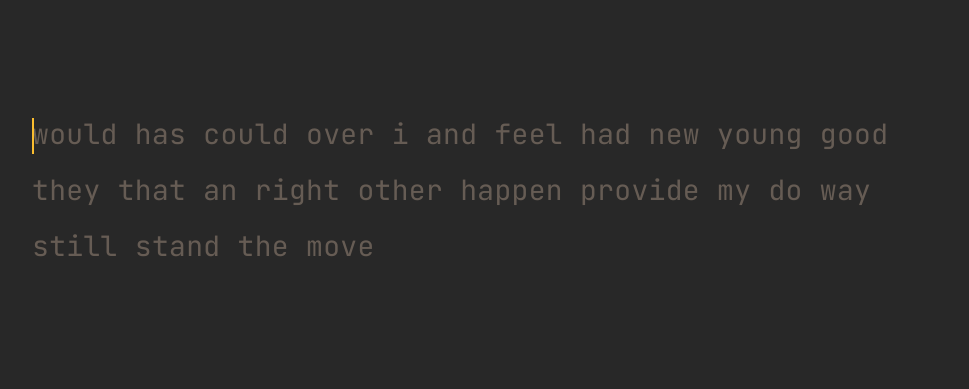
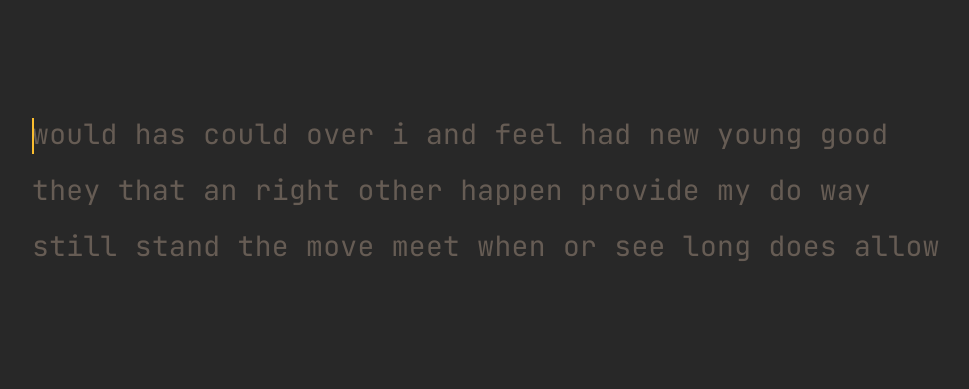
Before and after one commit to rpasetes/typegarden, a website built with Vite: page index.html in a window 1280 px wide. Shown: the part 194-583 px from the top of the page, without its empty margins (140-1109 px from the left). Built offline with nearby package versions, Linux system fonts and the light colour scheme.

Commit message:
Add 3-line viewport with smooth scrolling

```diff
--- a/src/main.ts
+++ b/src/main.ts
@@ -3,7 +3,7 @@ import { startTyping, calculateWPM, calculateAccuracy } from './typing.ts';
 import type { TypingState } from './typing.ts';
 import { loadGarden, initGarden, saveGarden, addRun } from './garden.ts';
 import type { GardenState } from './garden.ts';
-import { render, renderStats, initCursorIdleDetection } from './ui.ts';
+import { render, renderStats, initCursorIdleDetection, resetScroll } from './ui.ts';
 import { generateWords } from './words.ts';
 
 // Initialize garden state (load from localStorage or create fresh)
@@ -37,10 +37,11 @@ function onRunComplete(state: TypingState): void {
 function startNewRun(): void {
   // Render fresh UI
   render(garden);
+  resetScroll();
 
-  // Generate words — for now, 25 common words
+  // Generate words — for now, 50 common words
   // TODO: Tutorial flow will replace this
-  const words = generateWords({ type: 'common', count: 25 });
+  const words = generateWords({ type: 'common', count: 50 });
 
   // Start typing session
   startTyping(words, onRunComplete);
--- a/src/style.css
+++ b/src/style.css
@@ -57,9 +57,12 @@ body {
   gap: 2rem;
 }
 
-/* Typing Area */
+/* Typing Area — acts as the viewport */
 .typing-area {
   position: relative;
+  /* Viewport clips to 3 lines */
+  max-height: calc(var(--font-size-words) * var(--line-height-words) * 3);
+  overflow: hidden;
 }
 
 .words {
@@ -67,9 +70,8 @@ body {
   font-size: var(--font-size-words);
   line-height: var(--line-height-words);
   user-select: none;
-  /* Constrain to 3 lines */
-  max-height: calc(var(--font-size-words) * var(--line-height-words) * 3);
-  overflow: hidden;
+  /* Content scrolls via transform */
+  transition: transform 0.15s ease-out;
 }
 
 .word {
--- a/src/ui.ts
+++ b/src/ui.ts
@@ -116,13 +116,14 @@ export function renderWords(state: TypingState): void {
 
   wordsEl.innerHTML = wordElements.join(' ');
 
-  // Position the cursor
+  // Scroll first, then position cursor (so cursor reflects post-scroll position)
+  scrollToCurrentWord();
   updateCursorPosition(cursorAtEnd);
 }
 
 function updateCursorPosition(atEnd: boolean): void {
   const cursor = document.getElementById('cursor');
-  const target = document.querySelector('[data-cursor-target="true"]');
+  const target = document.querySelector('[data-cursor-target="true"]') as HTMLElement | null;
   const wordsEl = document.getElementById('words');
 
   if (!cursor || !wordsEl) return;
@@ -132,14 +133,53 @@ function updateCursorPosition(atEnd: boolean): void {
     return;
   }
 
-  const wordsRect = wordsEl.getBoundingClientRect();
-  const targetRect = target.getBoundingClientRect();
+  // Use offsetTop/offsetLeft which ignore transforms
+  // Then manually account for the scroll offset
+  const style = getComputedStyle(wordsEl);
+  const lineHeightPx = parseFloat(style.lineHeight);
+  const scrollOffset = scrolledToLine * lineHeightPx;
+
+  // Calculate cursor position directly from offset values
+  const targetLeft = target.offsetLeft;
+  const targetTop = target.offsetTop - scrollOffset;
 
   cursor.style.opacity = '1';
-  // Position at right edge if at end of typed content, otherwise left edge
-  const leftPos = atEnd ? targetRect.right - wordsRect.left : targetRect.left - wordsRect.left;
-  cursor.style.left = `${leftPos}px`;
-  cursor.style.top = `${targetRect.top - wordsRect.top}px`;
+  cursor.style.left = atEnd
+    ? `${targetLeft + target.offsetWidth}px`
+    : `${targetLeft}px`;
+  cursor.style.top = `${targetTop}px`;
+}
+
+// Track which line we're scrolled to (persists across renders)
+let scrolledToLine = 0;
+
+export function resetScroll(): void {
+  scrolledToLine = 0;
+}
+
+function scrollToCurrentWord(): void {
+  const wordsEl = document.getElementById('words');
+  const currentWord = document.querySelector('.word.current') as HTMLElement | null;
+
+  if (!wordsEl || !currentWord) return;
+
+  // Get line height in pixels
+  const style = getComputedStyle(wordsEl);
+  const lineHeightPx = parseFloat(style.lineHeight);
+
+  // offsetTop gives position in natural document flow (ignores transforms)
+  const wordTop = currentWord.offsetTop;
+  const currentLine = Math.floor(wordTop / lineHeightPx);
+
+  // Keep current word always on line 2 (center)
+  // scrolledToLine + 1 = center line, so scrolledToLine = currentLine - 1
+  const targetScroll = Math.max(0, currentLine - 1);
+  if (targetScroll !== scrolledToLine) {
+    scrolledToLine = targetScroll;
+  }
+
+  const offset = -scrolledToLine * lineHeightPx;
+  wordsEl.style.transform = `translateY(${offset}px)`;
 }
 
 export function renderStats(wpm: number, accuracy: number): void {
```
